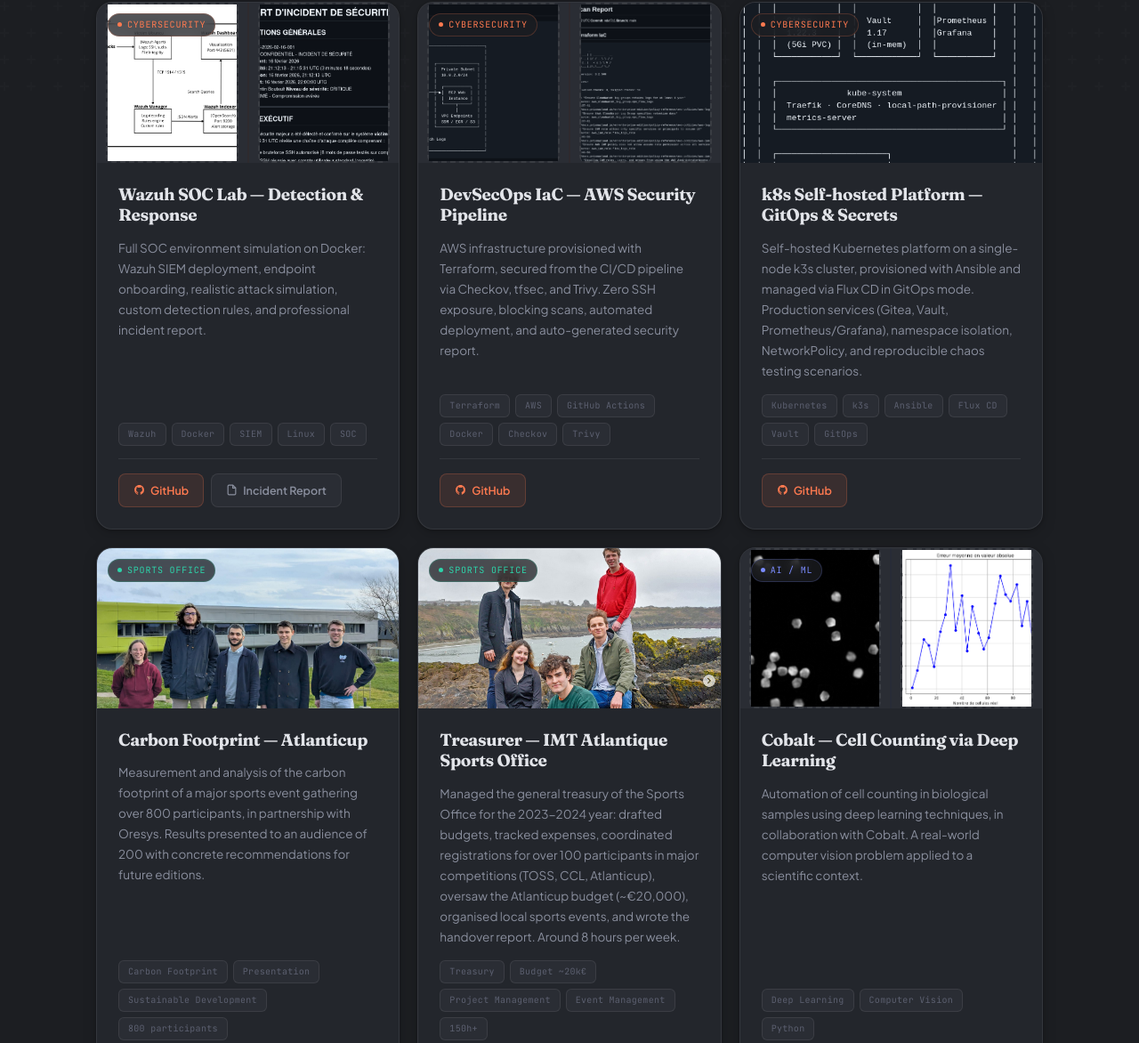
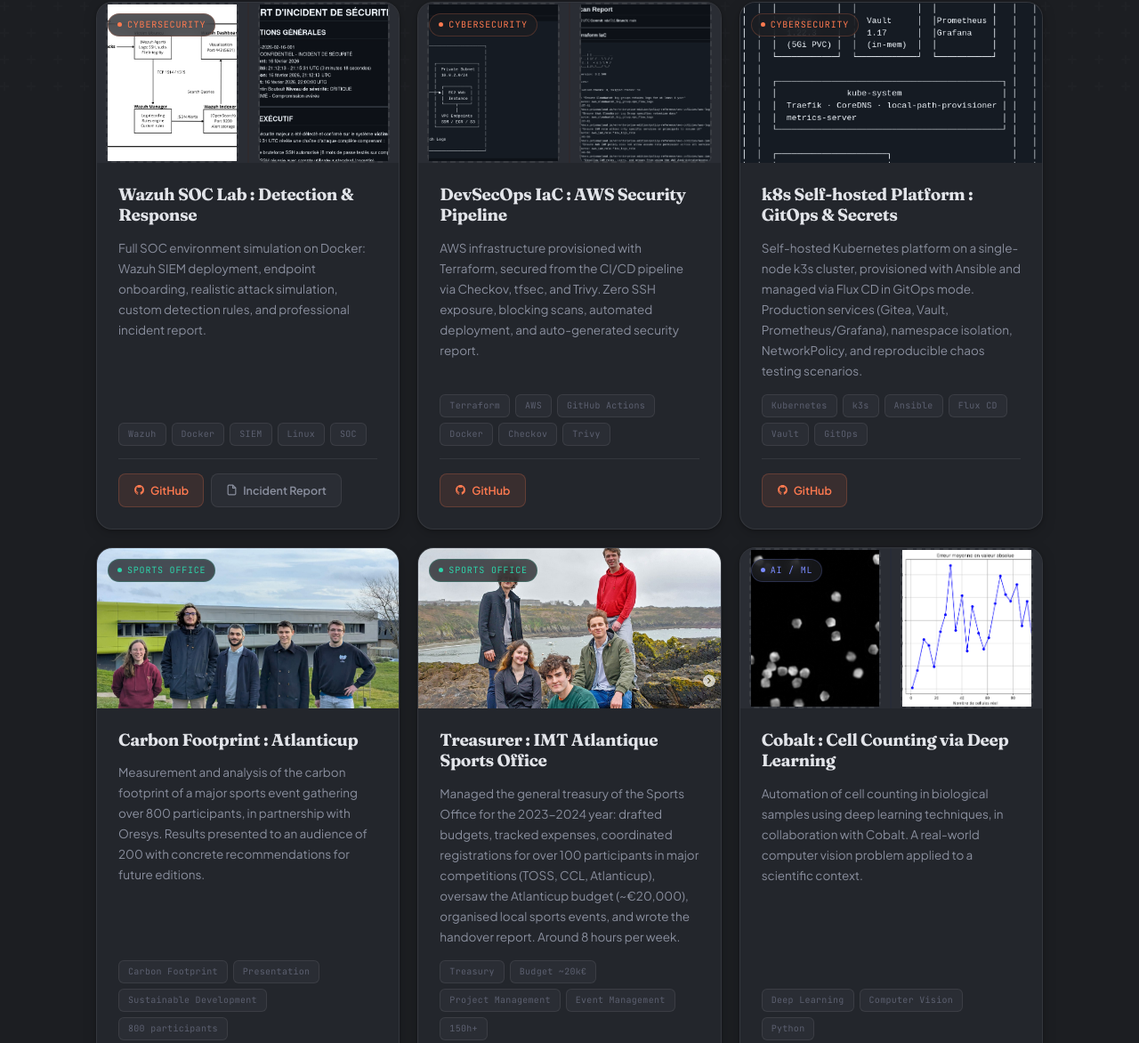
Before and after one commit to Cocobweb/Cocobweb.github.io, a plain HTML site: page index.html in a window 1280 px wide. Shown: the part 688-1860 px from the top of the page at 89% size. Drawn offline with Linux system fonts and the light colour scheme.

```diff
--- a/index.html
+++ b/index.html
@@ -608,7 +608,7 @@
       </div>
     </div>
     <div class="card-body">
-      <div class="card-title">Wazuh SOC Lab — Detection & Response</div>
+      <div class="card-title">Wazuh SOC Lab : Detection & Response</div>
       <div class="card-desc" data-i18n="wazuh_desc">
         Simulation complète d'un environnement SOC sous Docker : déploiement d'un SIEM Wazuh, onboarding d'endpoints, simulation d'attaques réalistes, règles de détection custom et rapport d'incident professionnel.
       </div>
@@ -648,7 +648,7 @@
       </div>
     </div>
     <div class="card-body">
-      <div class="card-title">DevSecOps IaC — AWS Security Pipeline</div>
+      <div class="card-title">DevSecOps IaC : AWS Security Pipeline</div>
       <div class="card-desc" data-i18n="devsecops_desc">
         Infrastructure AWS provisionnée avec Terraform, sécurisée dès la CI/CD via Checkov, tfsec et Trivy. Zéro exposition SSH, scan bloquant, déploiement automatisé et rapport de sécurité généré automatiquement.
       </div>
@@ -678,7 +678,7 @@
       </div>
     </div>
     <div class="card-body">
-      <div class="card-title">k8s Self-hosted Platform — GitOps & Secrets</div>
+      <div class="card-title">k8s Self-hosted Platform : GitOps & Secrets</div>
       <div class="card-desc" data-i18n="k8s_desc">
         Plateforme Kubernetes auto-hébergée sur cluster k3s single-node, provisionnée avec Ansible et pilotée par Flux CD en mode GitOps. Services production (Gitea, Vault, Prometheus/Grafana), isolation par namespace, NetworkPolicy et scénarios de chaos testing reproductibles.
       </div>
@@ -949,16 +949,16 @@
       wazuh_incident_link: "Rapport d'incident",
       devsecops_desc:      "Infrastructure AWS provisionnée avec Terraform, sécurisée dès la CI/CD via Checkov, tfsec et Trivy. Zéro exposition SSH, scan bloquant, déploiement automatisé et rapport de sécurité généré automatiquement.",
       k8s_desc:            "Plateforme Kubernetes auto-hébergée sur cluster k3s single-node, provisionnée avec Ansible et pilotée par Flux CD en mode GitOps. Services production (Gitea, Vault, Prometheus/Grafana), isolation par namespace, NetworkPolicy et scénarios de chaos testing reproductibles.",
-      bdc_title:           'Bilan Carbone — Atlanticup',
+      bdc_title:           'Bilan Carbone : Atlanticup',
       bdc_desc:            "Mesure et analyse de l'empreinte carbone d'un événement sportif majeur réunissant plus de 800 participants, en partenariat avec Oresys. Résultats présentés devant 200 personnes avec des recommandations concrètes pour les futures éditions.",
       bdc_link:            'Voir la présentation',
-      cobalt_title:        'Cobalt — Comptage Cellulaire par Deep Learning',
+      cobalt_title:        'Cobalt : Comptage Cellulaire par Deep Learning',
       cobalt_desc:         "Automatisation du comptage de cellules dans des échantillons biologiques à l'aide de techniques de deep learning, en collaboration avec l'entreprise Cobalt. Un vrai problème de vision par ordinateur appliqué au milieu scientifique.",
       cuisine_title:       'Assistant Cuisine par LLM',
       cuisine_desc:        "Module de parsing de recettes, de correspondance d'ingrédients et d'analyse nutritionnelle. Exploite des technologies NLP pour enrichir des recettes à partir de texte libre et fournir un bilan nutritionnel complet.",
       bss_title:           'Séparation Aveugle de Sources Sous-Déterminée',
       bss_desc:            "Implémentation de deux méthodes de séparation de sources : Sparse Source Recovery par minimisation contrainte et CAGCMM. Extraction de signaux indépendants à partir de mélanges sans connaissance a priori.",
-      senat_title:         'Votes du Sénat — Vulgarisation Politique',
+      senat_title:         'Votes du Sénat : Vulgarisation Politique',
       senat_desc:          "Compte Instagram de vulgarisation politique, neutre et indépendant. Traitement semi-automatisé des données de vote sénatorial pour les rendre accessibles au grand public. 169 abonnés, 8 publications.",
       footer_note:         'Ingénieur IMT Atlantique · Cybersécurité & IA',
       note_text:           'Ces projets mêlent réalisations personnelles et travaux académiques ou collaboratifs. Retrouvez bien plus sur mon',
@@ -971,7 +971,7 @@
       pill_tresorerie:     'Trésorerie',
       pill_gestion_projet: 'Gestion de projet',
       pill_evenementiel:   'Événementiel',
-      treso_title:         'Trésorier — Bureau des Sports IMT Atlantique',
+      treso_title:         'Trésorier : Bureau des Sports IMT Atlantique',
       treso_desc:          "Gestion de la trésorerie générale du BDS sur l'année 2023-2024 : budget prévisionnel, suivi des dépenses, coordination des inscriptions pour plus de 100 participants aux compétitions majeures (TOSS, CCL, Atlanticup), pilotage du budget Atlanticup (~20 000€), organisation d'événements sportifs locaux et rédaction du dossier de passation. Environ 8h par semaine.",
     },
     en: {
@@ -991,16 +991,16 @@
       wazuh_incident_link: 'Incident Report',
       devsecops_desc:      'AWS infrastructure provisioned with Terraform, secured from the CI/CD pipeline via Checkov, tfsec, and Trivy. Zero SSH exposure, blocking scans, automated deployment, and auto-generated security report.',
       k8s_desc:            'Self-hosted Kubernetes platform on a single-node k3s cluster, provisioned with Ansible and managed via Flux CD in GitOps mode. Production services (Gitea, Vault, Prometheus/Grafana), namespace isolation, NetworkPolicy, and reproducible chaos testing scenarios.',
-      bdc_title:           'Carbon Footprint — Atlanticup',
+      bdc_title:           'Carbon Footprint : Atlanticup',
       bdc_desc:            'Measurement and analysis of the carbon footprint of a major sports event gathering over 800 participants, in partnership with Oresys. Results presented to an audience of 200 with concrete recommendations for future editions.',
       bdc_link:            'View the presentation',
-      cobalt_title:        'Cobalt — Cell Counting via Deep Learning',
+      cobalt_title:        'Cobalt : Cell Counting via Deep Learning',
       cobalt_desc:         'Automation of cell counting in biological samples using deep learning techniques, in collaboration with Cobalt. A real-world computer vision problem applied to a scientific context.',
       cuisine_title:       'LLM Cooking Assistant',
       cuisine_desc:        'Recipe parsing module, ingredient matching, and nutritional analysis. Leverages NLP technologies to enrich recipes from free text and provide a full nutritional breakdown.',
       bss_title:           'Underdetermined Blind Source Separation',
       bss_desc:            'Implementation of two source separation methods: Sparse Source Recovery via constrained minimization and CAGCMM. Extraction of independent signals from mixtures with no prior knowledge.',
-      senat_title:         'Senate Votes — Political Outreach',
+      senat_title:         'Senate Votes : Political Outreach',
       senat_desc:          'Neutral and independent political outreach Instagram account. Semi-automated processing of senate vote data to make it accessible to the general public. 169 followers, 8 posts.',
       footer_note:         'IMT Atlantique Engineer · Cybersecurity & AI',
       note_text:           'These projects include personal, academic and collaborative work. Find much more on my',
@@ -1013,7 +1013,7 @@
       pill_tresorerie:     'Treasury',
       pill_gestion_projet: 'Project Management',
       pill_evenementiel:   'Event Management',
-      treso_title:         'Treasurer — IMT Atlantique Sports Office',
+      treso_title:         'Treasurer : IMT Atlantique Sports Office',
       treso_desc:          'Managed the general treasury of the Sports Office for the 2023-2024 year: drafted budgets, tracked expenses, coordinated registrations for over 100 participants in major competitions (TOSS, CCL, Atlanticup), oversaw the Atlanticup budget (~€20,000), organised local sports events, and wrote the handover report. Around 8 hours per week.',
     }
   };
```
